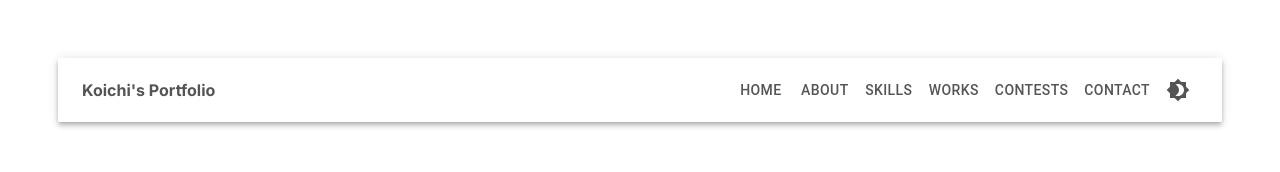
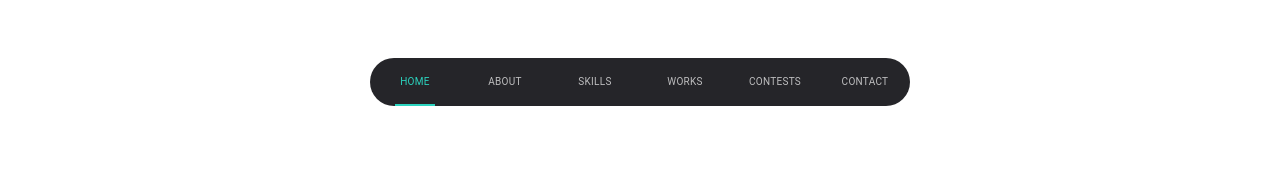
Before and after one commit to Koichi5/portfolio-next, a Next.js app: page / in a window 1280 px wide. Shown: the top 172 px of the page. Built offline with nearby package versions, Linux system fonts and the light colour scheme; no server answers; the database is empty.

Commit message:
edit header ui

```diff
--- a/src/pages/header/header.tsx
+++ b/src/pages/header/header.tsx
@@ -1,48 +1,217 @@
-import { ThemeModeButton } from "@/components/theme_mode_button";
-import { AppBar, Button, Toolbar } from "@mui/material";
-import { styled } from "@mui/material/styles";
+// import * as React from 'react';
+// import { styled } from "@mui/material/styles";
+// import { Tabs } from '@mui/base/Tabs';
+// import { TabsList as BaseTabsList } from '@mui/base/TabsList';
+// import { TabPanel as BaseTabPanel } from '@mui/base/TabPanel';
+// import { buttonClasses } from '@mui/base/Button';
+// import { Tab as BaseTab, tabClasses } from '@mui/base/Tab';
+// import { ThemeModeButton } from '@/components/theme_mode_button';
+// import { Box, Button } from '@mui/material';
 
-const CustomHeaderRootDiv = styled("div")(({ theme }) => ({
-  flexGrow: 1,
+import * as React from "react";
+import Box from "@mui/material/Box";
+import Tabs from "@mui/material/Tabs";
+import Tab from "@mui/material/Tab";
+import styled from "@mui/material/styles/styled";
+
+interface StyledTabsProps {
+  children?: React.ReactNode;
+  value: number;
+  onChange: (event: React.SyntheticEvent, newValue: number) => void;
+}
+
+const StyledTabs = styled((props: StyledTabsProps) => (
+  <Tabs
+    {...props}
+    TabIndicatorProps={{ children: <span className="MuiTabs-indicatorSpan" /> }}
+    centered
+  />
+))({
+  "& .MuiTabs-indicator": {
+    display: "flex",
+    justifyContent: "center",
+    backgroundColor: "transparent",
+  },
+  "& .MuiTabs-indicatorSpan": {
+    maxWidth: 40,
+    width: "100%",
+    backgroundColor: "#2CD4BF",
+  },
+});
+
+interface StyledTabProps {
+  label: string;
+}
+
+const StyledTab = styled((props: StyledTabProps) => (
+  <Tab disableRipple {...props} />
+))(({ theme }) => ({
+  height: "30px",
+  textTransform: "none",
+  fontWeight: theme.typography.fontWeightRegular,
+  fontSize: theme.typography.pxToRem(10),
+  // marginRight: theme.spacing(1),
+  color: "rgba(255, 255, 255, 0.7)",
+  "&.Mui-selected": {
+    color: "#2CD4BF",
+  },
+  "&.Mui-focusVisible": {
+    backgroundColor: "#2CD4BF",
+  },
 }));
 
-const CustomHeaderTitle = styled("div")(({ theme }) => ({
-  flexGrow: 1,
-  textAlign: "left",
-  fontWeight: "bold",
-}));
+export default function Header() {
+  const [value, setValue] = React.useState(0);
 
-function Header() {
+  const handleChange = (event: React.SyntheticEvent, newValue: number) => {
+    setValue(newValue);
+  };
+
   return (
-    <CustomHeaderRootDiv>
-      <AppBar position="static" color="transparent">
-        <Toolbar>
-          <CustomHeaderTitle>
-            <p color="inherit">Koichi&apos;s Portfolio</p>
-          </CustomHeaderTitle>
-          <Button>
-            <a href="#">HOME</a>
-          </Button>
-          <Button>
-            <a href="#about">ABOUT</a>
-          </Button>
-          <Button>
-            <a href="#skills">SKILLS</a>
-          </Button>
-          <Button>
-            <a href="#works">WORKS</a>
-          </Button>
-          <Button>
-            <a href="#contests">CONTESTS</a>
-          </Button>
-          <Button>
-            <a href="#contact">CONTACT</a>
-          </Button>
-          <ThemeModeButton />
-        </Toolbar>
-      </AppBar>
-    </CustomHeaderRootDiv>
+    <div style={{ display: "flex", justifyContent: "center" }}>
+      <Box sx={{ bgcolor: "#252529", borderRadius: "50px" }}>
+        <StyledTabs value={value} onChange={handleChange}>
+          <StyledTab label="HOME"></StyledTab>
+          <StyledTab label="ABOUT"></StyledTab>
+          <StyledTab label="SKILLS"></StyledTab>
+          <StyledTab label="WORKS"></StyledTab>
+          <StyledTab label="CONTESTS"></StyledTab>
+          <StyledTab label="CONTACT"></StyledTab>
+        </StyledTabs>
+      </Box>
+    </div>
   );
 }
 
-export default Header;
+// function Header() {
+//   return (
+//     <Box sx={{ borderBottom: 1, borderColor: 'divider' }}>
+//     <Tabs defaultValue={0}>
+//       <TabsList>
+// <Tab value={0}>HOME</Tab>
+// <Tab value={1}>ABOUT</Tab>
+// <Tab value={2}>SKILLS</Tab>
+// <Tab value={3} >WORKS</Tab>
+// <Tab value={4} >CONTESTS</Tab>
+// <Tab value={5} >CONTACT</Tab>
+//         <ThemeModeButton />
+//       </TabsList>
+//       <TabPanel value={0}>HOME</TabPanel>
+//         <TabPanel value={1}>ABOUT</TabPanel>
+//         <TabPanel value={2}>SKILLS</TabPanel>
+//         <TabPanel value={3} >WORKS</TabPanel>
+//         <TabPanel value={4} >CONTESTS</TabPanel>
+//         <TabPanel value={5} >CONTACT</TabPanel>
+//     </Tabs>
+//     </Box>
+//   );
+// }
+
+// const grey = {
+//   50: '#F3F6F9',
+//   100: '#E5EAF2',
+//   200: '#DAE2ED',
+//   300: '#C7D0DD',
+//   400: '#B0B8C4',
+//   500: '#9DA8B7',
+//   600: '#6B7A90',
+//   700: '#434D5B',
+//   800: '#303740',
+//   900: '#1C2025',
+// };
+
+// const Tab = styled(BaseTab)`
+// variant="text"
+//   font-family: 'IBM Plex Sans', sans-serif;
+//   cursor: pointer;
+//   // font-size: 0.875rem;
+//   // font-weight: 600;
+//   background-color: transparent;
+//   width: 100%;
+//   padding: 10px 12px;
+//   margin: 6px;
+//   border-bottom: 0.25rem solid green;
+//   // border-radius: 50px;
+//   display: flex;
+//   justify-content: center;
+
+//   // &:hover {
+//   //   color: green;
+//   // }
+
+//   // &:focus {
+//   //   color: #fff;
+//   //   outline: 3px solid green};
+//   // }
+
+//   &.${tabClasses.selected} {
+//     color: green;
+//   }
+
+//   &.${buttonClasses.disabled} {
+//     opacity: 0.5;
+//     cursor: not-allowed;
+//   }
+// `;
+
+// const TabPanel = styled(BaseTabPanel)(
+//   ({ theme }) => `
+//   width: 100%;
+//   font-family: 'IBM Plex Sans', sans-serif;
+//   font-size: 0.875rem;
+//   padding: 20px 12px;
+//   background: ${theme.palette.mode === 'dark' ? grey[900] : '#fff'};
+//   border: 1px solid ${theme.palette.mode === 'dark' ? grey[700] : grey[200]};
+//   border-radius: 12px;
+//   opacity: 0.6;
+//   `,
+// );
+
+// const TabsList = styled(BaseTabsList)(
+//   ({ theme }) => `
+//   min-width: 400px;
+//   background-color: #252529;
+//   border-radius: 50px;
+//   margin-bottom: 16px;
+//   display: flex;
+//   align-items: center;
+//   justify-content: center;
+//   align-content: space-between;
+//   // box-shadow: 0px 5px 5px ${theme.palette.mode === 'dark' ? grey[900] : grey[200]};
+//   `,
+// );
+
+// // function Header() {
+// //   return (
+// //     <CustomHeaderRootDiv>
+// //       <AppBar position="static" color="transparent">
+// //         <Toolbar>
+// //           {/* <CustomHeaderTitle>
+// //             <p color="inherit">Koichi&apos;s Portfolio</p>
+// //           </CustomHeaderTitle> */}
+// //           <Button>
+// //             <a href="#">HOME</a>
+// //           </Button>
+// //           <Button>
+// //             <a href="#about">ABOUT</a>
+// //           </Button>
+// //           <Button>
+// //             <a href="#skills">SKILLS</a>
+// //           </Button>
+// //           <Button>
+// //             <a href="#works">WORKS</a>
+// //           </Button>
+// //           <Button>
+// //             <a href="#contests">CONTESTS</a>
+// //           </Button>
+// //           <Button>
+// //             <a href="#contact">CONTACT</a>
+// //           </Button>
+// //           <ThemeModeButton />
+// //         </Toolbar>
+// //       </AppBar>
+// //     </CustomHeaderRootDiv>
+// //   );
+// // }
+
+// export default Header;
```
